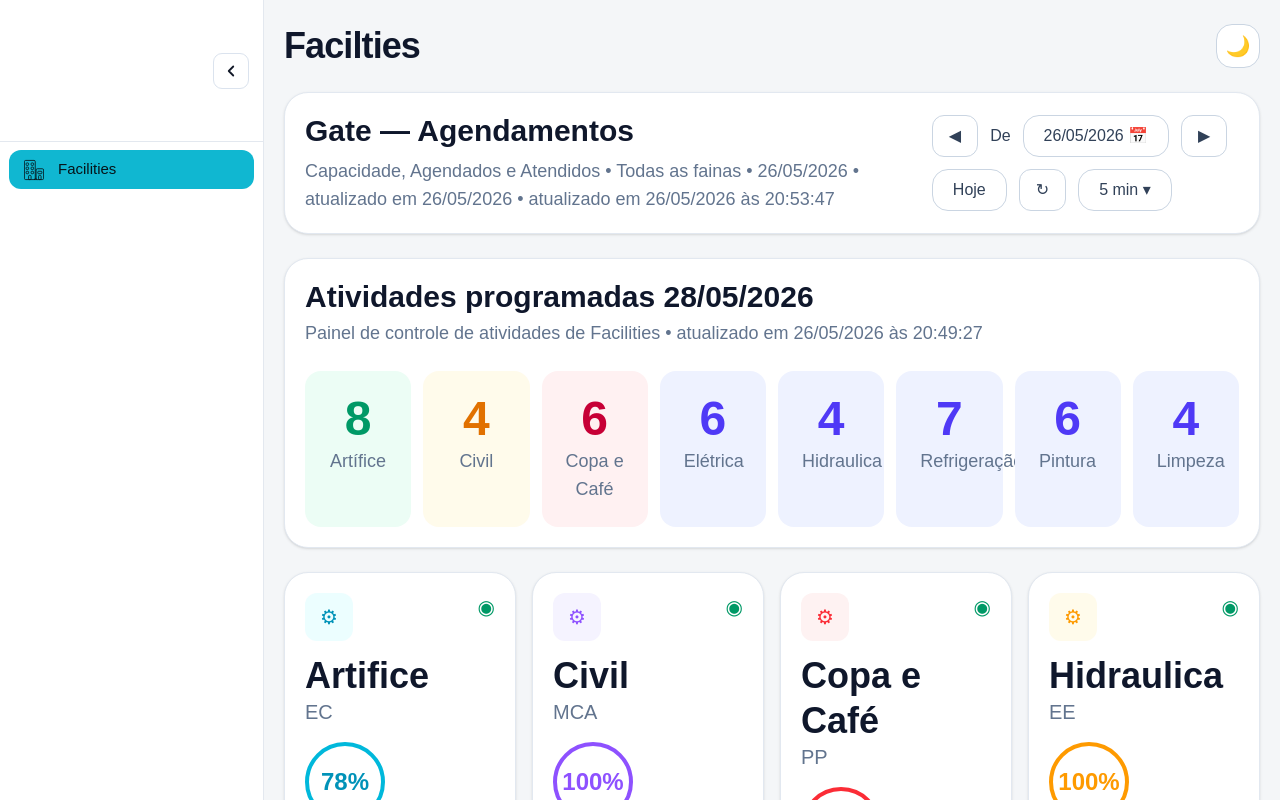
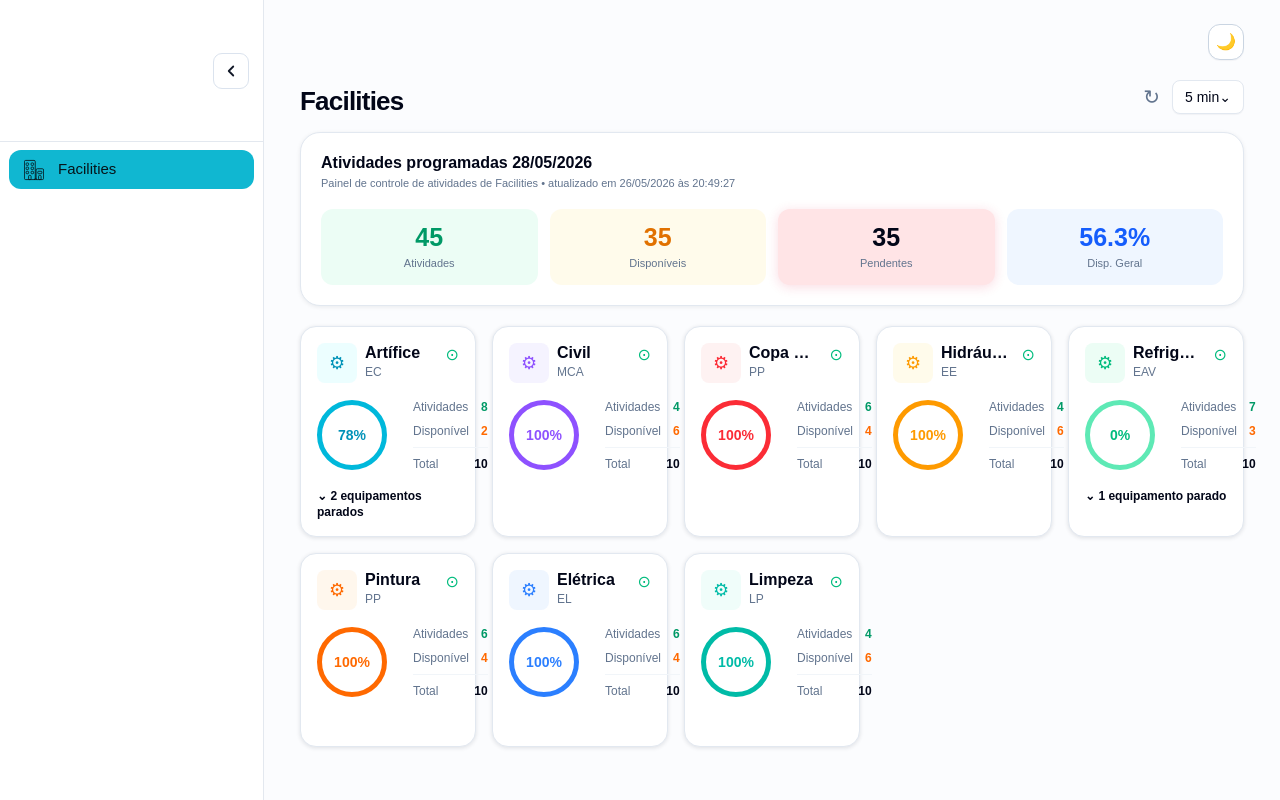
Before and after one commit to BAQ2002/OpsHub-Facilities, a Next.js app: page / in a window 1280 px wide. Shown: the top 800 px of the page. Built offline with nearby package versions, Linux system fonts and the light colour scheme.

Commit message:
Ajusta enquadramento da página principal

```diff
--- a/app/layout.tsx
+++ b/app/layout.tsx
@@ -1,17 +1,6 @@
 import type { Metadata } from "next";
-import { Geist, Geist_Mono } from "next/font/google";
 import Sidebar from "../components/Sidebar";
 import "./globals.css";
-
-const geistSans = Geist({
-  variable: "--font-geist-sans",
-  subsets: ["latin"],
-});
-
-const geistMono = Geist_Mono({
-  variable: "--font-geist-mono",
-  subsets: ["latin"],
-});
 
 export const metadata: Metadata = {
   title: "OpsHub Facilities",
@@ -26,7 +15,7 @@ export default function RootLayout({
   return (
     <html
       lang="pt-br"
-      className={`${geistSans.variable} ${geistMono.variable} h-full antialiased`}
+      className="h-full antialiased"
     >
       <body>
         <div className="app-shell">
--- a/app/page.tsx
+++ b/app/page.tsx
@@ -1,6 +1,6 @@
 const equipmentCards = [
   {
-    title: "Artifice",
+    title: "Artífice",
     code: "EC",
     accent: "text-cyan-600",
     ring: "border-cyan-500",
@@ -11,7 +11,7 @@ const equipmentCards = [
     total: 10,
     footer: "2 equipamentos parados",
   },
- {
+  {
     title: "Civil",
     code: "MCA",
     accent: "text-violet-500",
@@ -33,9 +33,8 @@ const equipmentCards = [
     maintenance: 4,
     total: 10,
   },
-
   {
-    title: "Hidraulica",
+    title: "Hidráulica",
     code: "EE",
     accent: "text-amber-500",
     ring: "border-amber-500",
@@ -57,13 +56,12 @@ const equipmentCards = [
     total: 10,
     footer: "1 equipamento parado",
   },
-
   {
     title: "Pintura",
     code: "PP",
-    accent: "text-red-500",
-    ring: "border-red-500",
-    iconBg: "bg-red-50",
+    accent: "text-orange-500",
+    ring: "border-orange-500",
+    iconBg: "bg-orange-50",
     percentage: 100,
     available: 6,
     maintenance: 4,
@@ -71,10 +69,10 @@ const equipmentCards = [
   },
   {
     title: "Elétrica",
-    code: "PP",
-    accent: "text-red-500",
-    ring: "border-red-500",
-    iconBg: "bg-red-50",
+    code: "EL",
+    accent: "text-blue-500",
+    ring: "border-blue-500",
+    iconBg: "bg-blue-50",
     percentage: 100,
     available: 6,
     maintenance: 4,
@@ -82,92 +80,114 @@ const equipmentCards = [
   },
   {
     title: "Limpeza",
-    code: "PP",
-    accent: "text-red-500",
-    ring: "border-red-500",
-    iconBg: "bg-red-50",
+    code: "LP",
+    accent: "text-teal-500",
+    ring: "border-teal-500",
+    iconBg: "bg-teal-50",
     percentage: 100,
     available: 4,
     maintenance: 6,
     total: 10,
   },
+];
 
+const totals = equipmentCards.reduce(
+  (acc, card) => ({
+    available: acc.available + card.available,
+    maintenance: acc.maintenance + card.maintenance,
+    total: acc.total + card.total,
+  }),
+  { available: 0, maintenance: 0, total: 0 },
+);
 
-
-];
+const availability = Math.round((totals.available / totals.total) * 1000) / 10;
 
 export default function Home() {
   return (
-    <section className="min-h-screen bg-[#f4f6f8] px-3 py-6 text-slate-900 md:px-5">
-      <div className="mx-auto max-w-[1600px] space-y-6">
-        <header className="flex items-center justify-between">
-          <h1 className="text-4xl font-bold tracking-tight">Facilties</h1>
-          <button className="flex h-11 w-11 items-center justify-center rounded-2xl border border-slate-300 bg-white text-xl">
-            🌙
-          </button>
+    <section className="min-h-screen bg-[#fbfcfe] px-5 pb-8 pt-6 text-slate-950 md:px-8 lg:px-9">
+      <div className="mx-auto max-w-[1620px]">
+        <header className="mb-[18px] grid grid-cols-[1fr_auto] items-end gap-4">
+          <h1 className="text-[26px] font-bold leading-none tracking-[-0.03em] text-slate-950">
+            Facilities
+          </h1>
+
+          <div className="flex flex-col items-end gap-5">
+            <button
+              className="flex h-9 w-9 items-center justify-center rounded-xl border border-slate-300 bg-white text-base shadow-[0_1px_1px_rgba(15,23,42,0.04)]"
+              type="button"
+              aria-label="Alternar tema"
+            >
+              🌙
+            </button>
+            <div className="flex items-center gap-3 text-sm text-slate-600">
+              <button className="text-xl leading-none text-slate-500" type="button" aria-label="Atualizar">
+                ↻
+              </button>
+              <button
+                className="rounded-lg border border-slate-200 bg-white px-3 py-1.5 text-sm text-slate-950 shadow-[0_1px_1px_rgba(15,23,42,0.04)]"
+                type="button"
+              >
+                5 min⌄
+              </button>
+            </div>
+          </div>
         </header>
 
-        <section className="rounded-3xl border border-slate-200 bg-white p-5 shadow-sm">
-          <div className="flex flex-col gap-4 xl:flex-row xl:items-center xl:justify-between">
-            <div>
-              <h2 className="text-3xl font-semibold">Gate — Agendamentos</h2>
-              <p className="mt-2 text-lg text-slate-500">
-                Capacidade, Agendados e Atendidos • Todas as fainas • 26/05/2026 • atualizado em 26/05/2026 • atualizado em 26/05/2026 às 20:53:47
-              </p>
-            </div>
-            <div className="flex flex-wrap items-center gap-3 text-slate-700">
-              <button className="rounded-xl border border-slate-300 px-4 py-2">◀</button>
-              <span>De</span>
-              <button className="rounded-2xl border border-slate-300 px-5 py-2">26/05/2026 📅</button>
-              <button className="rounded-xl border border-slate-300 px-4 py-2">▶</button>
-              <button className="rounded-2xl border border-slate-300 px-5 py-2">Hoje</button>
-              <button className="rounded-xl border border-slate-300 px-4 py-2">↻</button>
-              <button className="rounded-2xl border border-slate-300 px-5 py-2">5 min ▾</button>
-            </div>
+        <section className="mb-5 rounded-[20px] border border-slate-200 bg-white px-5 py-5 shadow-[0_1px_4px_rgba(15,23,42,0.08)]">
+          <div className="mb-[18px]">
+            <h2 className="text-base font-bold leading-tight text-slate-950">
+              Atividades programadas 28/05/2026
+            </h2>
+            <p className="mt-1 text-[11px] leading-tight text-slate-500">
+              Painel de controle de atividades de Facilities • atualizado em 26/05/2026 às 20:49:27
+            </p>
+          </div>
+
+          <div className="grid gap-3 lg:grid-cols-4">
+            <SummaryCard value={String(totals.available)} label="Atividades" bg="bg-emerald-50" color="text-emerald-600" />
+            <SummaryCard value={String(totals.maintenance)} label="Disponíveis" bg="bg-amber-50" color="text-amber-600" />
+            <SummaryCard value={String(totals.total - totals.available)} label="Pendentes" bg="bg-rose-100" color="text-slate-950" raised />
+            <SummaryCard value={`${availability}%`} label="Disp. Geral" bg="bg-blue-50" color="text-blue-600" />
           </div>
         </section>
 
-        <section className="rounded-3xl border border-slate-200 bg-white p-5 shadow-sm">
-          <h2 className="text-3xl font-semibold">Atividades programadas 28/05/2026</h2>
-          <p className="mt-1 text-lg text-slate-500">Painel de controle de atividades de Facilities • atualizado em 26/05/2026 às 20:49:27</p>
+        <section className="grid gap-4 sm:grid-cols-2 xl:grid-cols-5">
+          {equipmentCards.map((card) => (
+            <article
+              key={card.title}
+              className="min-h-[194px] rounded-2xl border border-slate-200 bg-white p-4 shadow-[0_1px_4px_rgba(15,23,42,0.12)]"
+            >
+              <div className="grid grid-cols-[36px_1fr_auto] items-start gap-3">
+                <div className={`flex h-10 w-10 items-center justify-center rounded-lg ${card.iconBg}`}>
+                  <span className={`text-lg ${card.accent}`}>⚙</span>
+                </div>
 
-          <div className="mt-6 grid gap-3 lg:grid-cols-8">
-            <SummaryCard value="8" label="Artífice" bg="bg-emerald-50" color="text-emerald-600" />
-            <SummaryCard value="4" label="Civil" bg="bg-amber-50" color="text-amber-600" />
-            <SummaryCard value="6" label="Copa e Café" bg="bg-rose-50" color="text-rose-700" />
-            <SummaryCard value="6" label="Elétrica" bg="bg-indigo-50" color="text-indigo-600" />
-            <SummaryCard value="4" label="Hidraulica" bg="bg-indigo-50" color="text-indigo-600" />
-            <SummaryCard value="7" label="Refrigeração" bg="bg-indigo-50" color="text-indigo-600" />
-            <SummaryCard value="6" label="Pintura" bg="bg-indigo-50" color="text-indigo-600" />
-            <SummaryCard value="4" label="Limpeza" bg="bg-indigo-50" color="text-indigo-600" />
-          </div>
-        </section>
+                <div className="min-w-0">
+                  <h3 className="truncate text-base font-bold leading-tight text-slate-950">
+                    {card.title}
+                  </h3>
+                  <p className="mt-0.5 text-xs leading-tight text-slate-500">{card.code}</p>
+                </div>
 
-        <section className="grid gap-4 lg:grid-cols-4">
-          {equipmentCards.map((card) => (
-            <article key={card.title} className="rounded-3xl border border-slate-200 bg-white p-5 shadow-sm">
-              <div className="flex items-start justify-between gap-3">
-                <div className={`flex h-12 w-12 items-center justify-center rounded-xl ${card.iconBg}`}>
-                  <span className={`text-xl ${card.accent}`}>⚙</span>
-                </div>
-                <span className="text-xl text-emerald-600">◉</span>
+                <span className="pt-1 text-base leading-none text-emerald-500">⊙</span>
               </div>
 
-              <h3 className="mt-3 text-4xl font-semibold leading-tight">{card.title}</h3>
-              <p className="text-xl text-slate-500">{card.code}</p>
-
-              <div className="mt-4 grid grid-cols-[auto,1fr] gap-4">
-                <div className={`flex h-20 w-20 items-center justify-center rounded-full border-4 ${card.ring} text-2xl font-bold ${card.accent}`}>
+              <div className="mt-4 grid grid-cols-[80px_1fr] items-center gap-4">
+                <div
+                  className={`flex h-[70px] w-[70px] items-center justify-center rounded-full border-[5px] ${card.ring} text-sm font-bold ${card.accent}`}
+                >
                   {card.percentage}%
                 </div>
-                <dl className="space-y-2 text-lg">
-                  <div className="flex justify-between"><dt className="text-slate-500">Atividades</dt><dd className="font-semibold text-emerald-600">{card.available}</dd></div>
-                  <div className="flex justify-between"><dt className="text-slate-500">Disponível</dt><dd className="font-semibold text-orange-500">{card.maintenance}</dd></div>
-                  <div className="flex justify-between border-t border-slate-100 pt-2"><dt className="text-slate-500">Total</dt><dd className="font-semibold">{card.total}</dd></div>
+                <dl className="space-y-2 text-xs">
+                  <Metric label="Atividades" value={card.available} valueClass="text-emerald-600" />
+                  <Metric label="Disponível" value={card.maintenance} valueClass="text-orange-500" />
+                  <Metric label="Total" value={card.total} bordered />
                 </dl>
               </div>
 
-              {card.footer && <p className="mt-4 text-base text-slate-700">⌄ {card.footer}</p>}
+              {card.footer && (
+                <p className="mt-4 text-xs font-semibold text-slate-950">⌄ {card.footer}</p>
+              )}
             </article>
           ))}
         </section>
@@ -181,16 +201,37 @@ function SummaryCard({
   label,
   bg,
   color,
+  raised = false,
 }: {
   value: string;
   label: string;
   bg: string;
   color: string;
+  raised?: boolean;
 }) {
   return (
-    <div className={`rounded-2xl ${bg} p-6 text-center`}>
-      <p className={`text-5xl font-bold ${color}`}>{value}</p>
-      <p className="mt-1 text-lg text-slate-500">{label}</p>
+    <div className={`rounded-xl ${bg} px-6 py-4 text-center ${raised ? "shadow-[0_2px_12px_rgba(225,29,72,0.16)]" : ""}`}>
+      <p className={`text-[25px] font-bold leading-none ${color}`}>{value}</p>
+      <p className="mt-2 text-[11px] leading-none text-slate-500">{label}</p>
     </div>
   );
 }
+
+function Metric({
+  label,
+  value,
+  valueClass = "text-slate-950",
+  bordered = false,
+}: {
+  label: string;
+  value: number;
+  valueClass?: string;
+  bordered?: boolean;
+}) {
+  return (
+    <div className={`flex justify-between gap-3 ${bordered ? "border-t border-slate-100 pt-2" : ""}`}>
+      <dt className="text-slate-500">{label}</dt>
+      <dd className={`font-bold ${valueClass}`}>{value}</dd>
+    </div>
+  );
+}
```
